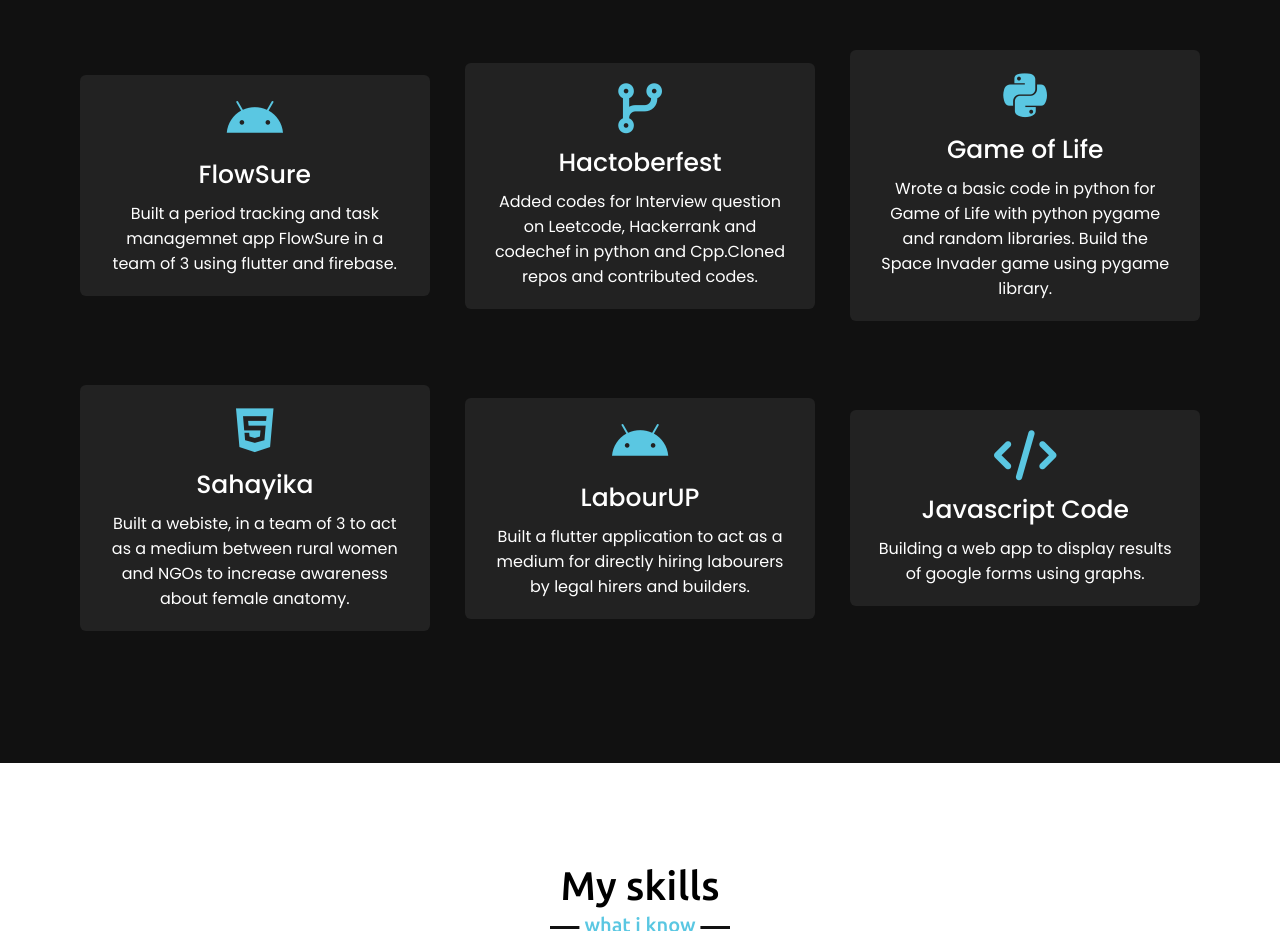
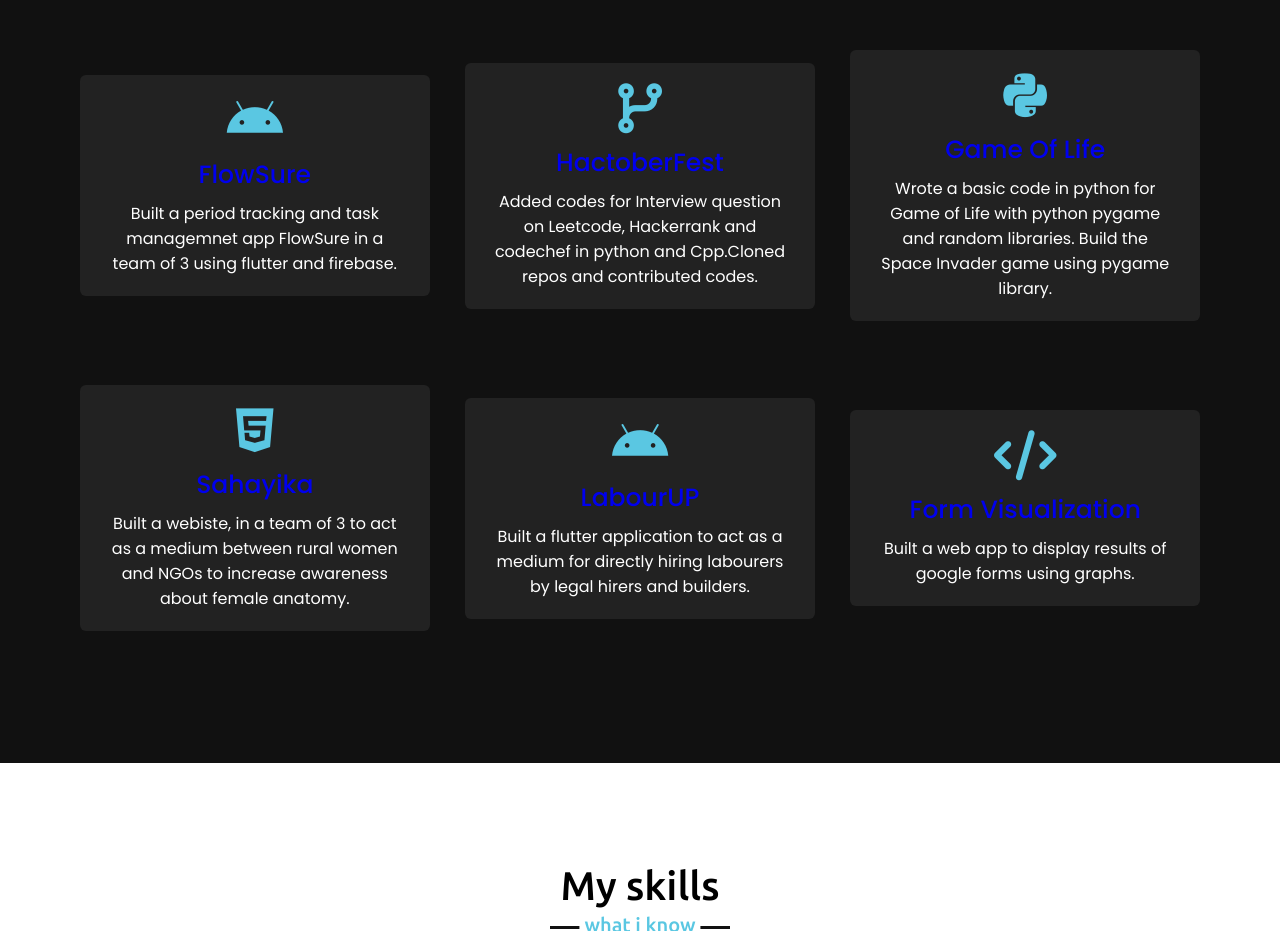
Before and after one commit to shubhii0206/ShubhiPortfolio, a plain HTML site: page index.html in a window 1280 px wide. Shown: the part 1760-2691 px from the top of the page. Drawn offline with nearby package versions, Linux system fonts and the light colour scheme.

```diff
--- a/index.html
+++ b/index.html
@@ -99,7 +99,9 @@
                     <div class="box">
                         <i class="fab fa-android"></i>
 
-                        <div class="text">FlowSure</div>
+                        <div class="text">
+                            <a href="https://github.com/shubhii0206/FlowSure" class="text">FlowSure</a>
+                        </div>
                         <p>Built a period tracking and task managemnet app FlowSure in a team of 3 using flutter and
                             firebase.
                         </p>
@@ -109,7 +111,9 @@
                     <div class="box">
                         <i class="fas fa-code-branch"></i>
 
-                        <div class="text">Hactoberfest</div>
+                    <div class="text">
+                        <a href="https://github.com/shubhii0206/dsalgo" class="text">HactoberFest</a>
+                    </div>
                         <p>Added codes for Interview question on Leetcode, Hackerrank and codechef in python and
                             Cpp.Cloned repos and contributed codes.
                         </p>
@@ -118,7 +122,9 @@
                 <div class="card">
                     <div class="box">
                         <i class="fab fa-python"></i>
-                        <div class="text">Game of Life</div>
+                    <div class="text">
+                        <a href="https://github.com/shubhii0206/Game_of_Life" class="text">Game Of Life</a>
+                    </div>
                         <p>Wrote a basic code in python for Game of Life with python pygame and random libraries. Build
                             the Space Invader game using pygame library.
                         </p>
@@ -127,7 +133,10 @@
                 <div class="card">
                     <div class="box">
                         <i class="fab fa-html5"></i>
-                        <div class="text">Sahayika</div>
+
+                        <div class ="text" >
+                        <a href="https://github.com/shubhii0206/Quodhers"class="text">Sahayika</a>
+                        </div>
                         <p>Built a webiste, in a team of 3 to act as a medium between rural women and NGOs to increase
                             awareness about female anatomy.
                         </p>
@@ -136,7 +145,9 @@
                 <div class="card">
                     <div class="box">
                         <i class="fab fa-android"></i>
-                        <div class="text">LabourUP</div>
+                        <div class="text">
+                        <a href="https://github.com/shubhii0206/TeamSure" class="text">LabourUP</a>
+                        </div>
                         <p>Built a flutter application to act as a medium for directly hiring labourers by legal hirers
                             and builders.
                         </p>
@@ -145,8 +156,10 @@
                 <div class="card">
                     <div class="box">
                         <i class="fas fa-code"></i>
-                        <div class="text">Javascript Code</div>
-                        <p>Building a web app to display results of google forms using graphs.
+                    <div class="text">
+                        <a href="https://github.com/shubhii0206/Form-Response-Vizualization" class="text">Form Visualization</a>
+                    </div>
+                        <p>Built a web app to display results of google forms using graphs.
                         </p>
                     </div>
                 </div>
```
